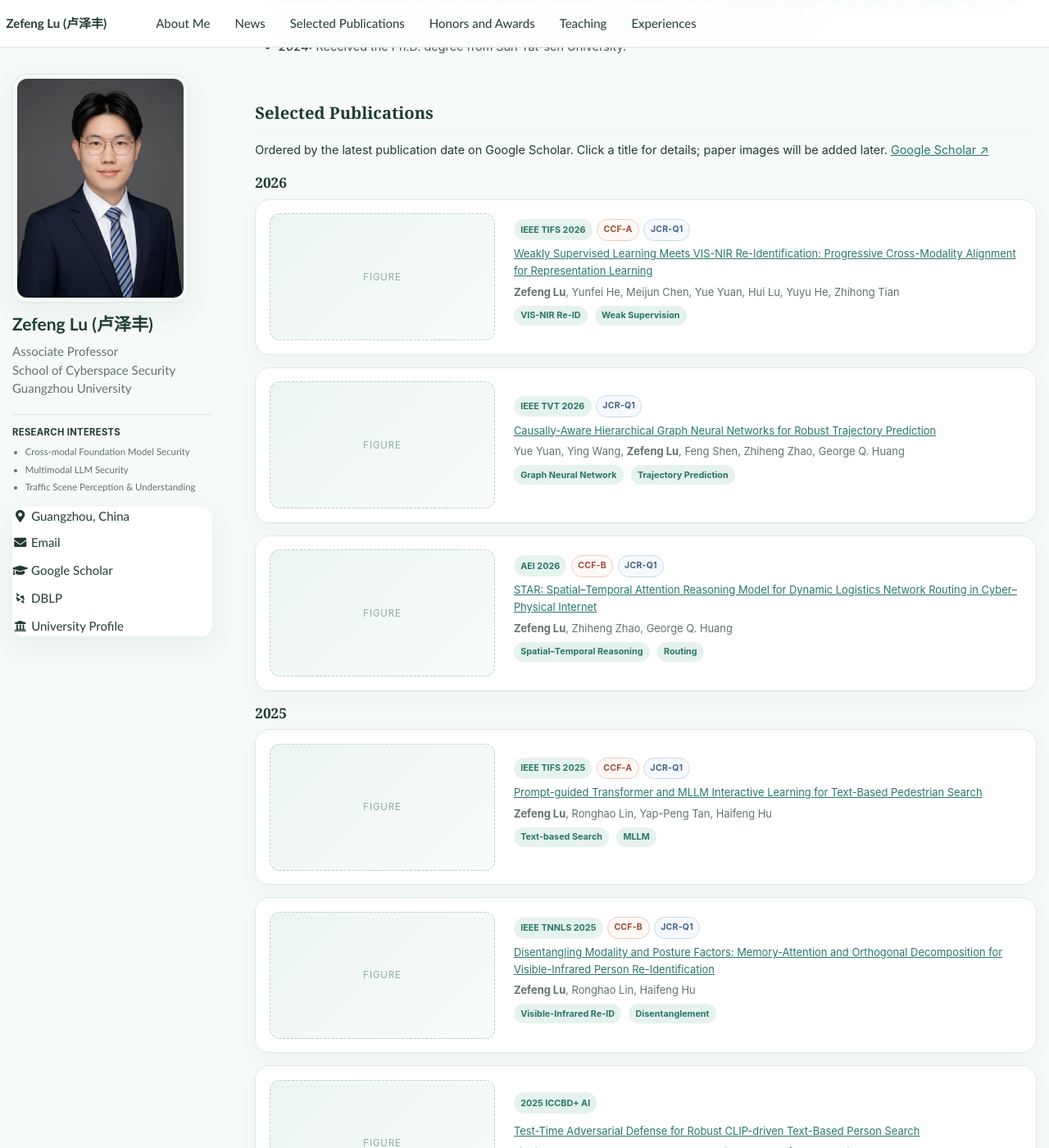
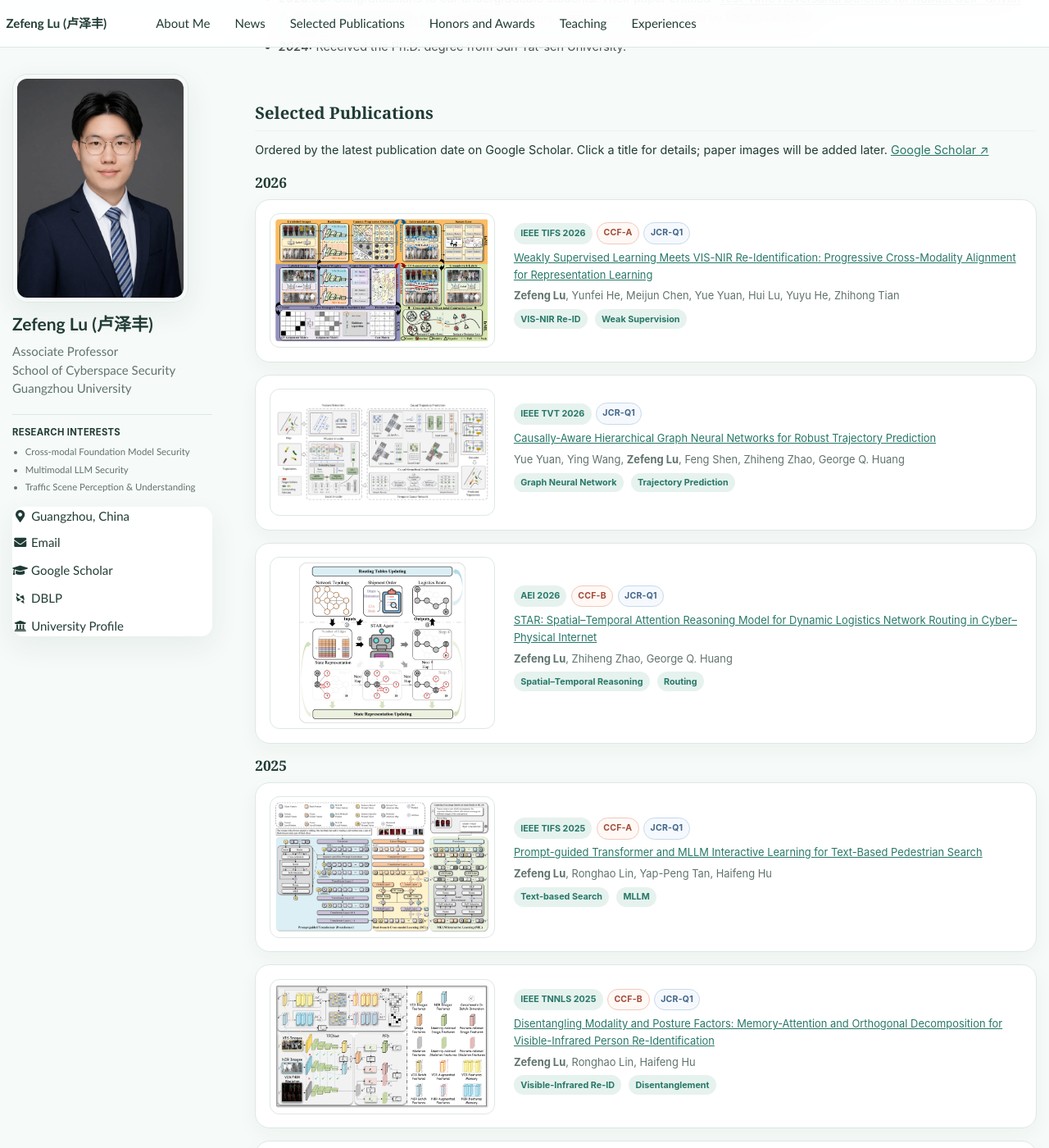
Before and after one commit to ZefengLU-GZHU/zefenglu-gzhu.github.io, a Jekyll site: the page built from _pages/about.md, in a window 1280 px wide and 1400 px high, scrolled down 930 px. Shown: the whole window at 82% size. Built offline with Jekyll 4.4.1, drawn with Linux system fonts in a browser that asks for light colours; some web fonts are replaced; our own code applies the rules of GitHub Pages for plain Markdown files.

Commit message:
Add publication figures

```diff
--- a/_includes/head.html
+++ b/_includes/head.html
@@ -11,7 +11,7 @@
 </script>
 
 <!-- For all browsers -->
-<link rel="stylesheet" href="assets/css/main.css?v=20260727-8">
+<link rel="stylesheet" href="assets/css/main.css?v=20260727-9">
 
 <meta http-equiv="cleartype" content="on">
 <meta name="theme-color" content="#f6faf8">
--- a/_pages/about.md
+++ b/_pages/about.md
@@ -75,7 +75,7 @@ redirect_from:
 ## 2026
 
 <div class="paper-box">
-<div class="paper-box-image"><div class="paper-placeholder"><span>IMAGE<br><small>待补充</small></span></div></div>
+<div class="paper-box-image"><img class="paper-figure" src="{{ '/figure/Weakly Supervised Learning Meets VIS-NIR Re-Identification Progressive Cross-Modality Alignment for Representation Learning.gif' | relative_url }}" alt="Figure for Weakly Supervised Learning Meets VIS-NIR Re-Identification" loading="lazy" decoding="async"></div>
 <div class="paper-box-text" markdown="1">
 <div class="paper-labels"><span class="badge">IEEE TIFS 2026</span><span class="paper-rank paper-rank-ccf">CCF-A</span><span class="paper-rank paper-rank-jcr">JCR-Q1</span></div>
 
@@ -88,7 +88,7 @@ redirect_from:
 </div>
 
 <div class="paper-box">
-<div class="paper-box-image"><div class="paper-placeholder"><span>IMAGE<br><small>待补充</small></span></div></div>
+<div class="paper-box-image"><img class="paper-figure" src="{{ '/figure/Causally-Aware Hierarchical Graph Neural.png' | relative_url }}" alt="Figure for Causally-Aware Hierarchical Graph Neural Networks for Robust Trajectory Prediction" loading="lazy" decoding="async"></div>
 <div class="paper-box-text" markdown="1">
 <div class="paper-labels"><span class="badge">IEEE TVT 2026</span><span class="paper-rank paper-rank-jcr">JCR-Q1</span></div>
 
@@ -101,7 +101,7 @@ Yue Yuan, Ying Wang, **Zefeng Lu**, Feng Shen, Zhiheng Zhao, George Q. Huang
 </div>
 
 <div class="paper-box">
-<div class="paper-box-image"><div class="paper-placeholder"><span>IMAGE<br><small>待补充</small></span></div></div>
+<div class="paper-box-image"><img class="paper-figure" src="{{ '/figure/STAR Spatial–Temporal Attention Reasoning Model for Dynamic Logistics Network Routing in Cyber–Physical Internet.jpg' | relative_url }}" alt="Figure for STAR: Spatial–Temporal Attention Reasoning Model" loading="lazy" decoding="async"></div>
 <div class="paper-box-text" markdown="1">
 <div class="paper-labels"><span class="badge">AEI 2026</span><span class="paper-rank paper-rank-ccf">CCF-B</span><span class="paper-rank paper-rank-jcr">JCR-Q1</span></div>
 
@@ -116,7 +116,7 @@ Yue Yuan, Ying Wang, **Zefeng Lu**, Feng Shen, Zhiheng Zhao, George Q. Huang
 ## 2025
 
 <div class="paper-box">
-<div class="paper-box-image"><div class="paper-placeholder"><span>IMAGE<br><small>待补充</small></span></div></div>
+<div class="paper-box-image"><img class="paper-figure" src="{{ '/figure/Prompt-Guided Transformer and MLLM Interactive Learning for Text-Based Pedestrian Search.gif' | relative_url }}" alt="Figure for Prompt-guided Transformer and MLLM Interactive Learning for Text-Based Pedestrian Search" loading="lazy" decoding="async"></div>
 <div class="paper-box-text" markdown="1">
 <div class="paper-labels"><span class="badge">IEEE TIFS 2025</span><span class="paper-rank paper-rank-ccf">CCF-A</span><span class="paper-rank paper-rank-jcr">JCR-Q1</span></div>
 
@@ -129,7 +129,7 @@ Yue Yuan, Ying Wang, **Zefeng Lu**, Feng Shen, Zhiheng Zhao, George Q. Huang
 </div>
 
 <div class="paper-box">
-<div class="paper-box-image"><div class="paper-placeholder"><span>IMAGE<br><small>待补充</small></span></div></div>
+<div class="paper-box-image"><img class="paper-figure" src="{{ '/figure/Disentangling Modality and Posture Factors Memory-Attention and Orthogonal Decomposition for Visible-Infrared Person Re-Identification.gif' | relative_url }}" alt="Figure for Disentangling Modality and Posture Factors" loading="lazy" decoding="async"></div>
 <div class="paper-box-text" markdown="1">
 <div class="paper-labels"><span class="badge">IEEE TNNLS 2025</span><span class="paper-rank paper-rank-ccf">CCF-B</span><span class="paper-rank paper-rank-jcr">JCR-Q1</span></div>
 
@@ -142,7 +142,7 @@ Yue Yuan, Ying Wang, **Zefeng Lu**, Feng Shen, Zhiheng Zhao, George Q. Huang
 </div>
 
 <div class="paper-box">
-<div class="paper-box-image"><div class="paper-placeholder"><span>IMAGE<br><small>待补充</small></span></div></div>
+<div class="paper-box-image"><img class="paper-figure" src="{{ '/figure/Test-Time Adversarial Defense for Robust CLIP-driven Text-Based Person Search.gif' | relative_url }}" alt="Figure for Test-Time Adversarial Defense for Robust CLIP-driven Text-Based Person Search" loading="lazy" decoding="async"></div>
 <div class="paper-box-text" markdown="1">
 <div class="badge">2025 ICCBD+ AI</div>
 
@@ -155,7 +155,7 @@ Jiaqi Feng, Yucheng Tao, Junlan Huang, Xiyu Chen, **Zefeng Lu**, Hui Lu
 </div>
 
 <div class="paper-box">
-<div class="paper-box-image"><div class="paper-placeholder"><span>IMAGE<br><small>待补充</small></span></div></div>
+<div class="paper-box-image"><img class="paper-figure" src="{{ '/figure/The Pursuer of Light Exploration and Evolution of DAST Technology in XSS Vulnerability Detection.gif' | relative_url }}" alt="Figure for The Pursuer of Light" loading="lazy" decoding="async"></div>
 <div class="paper-box-text" markdown="1">
 <div class="paper-labels"><span class="badge">2025 IEEE DSC</span><span class="paper-rank paper-rank-ccf">CCF-C</span></div>
 
@@ -168,7 +168,7 @@ Youpeng Li, **Zefeng Lu**, Zhigang Wang, Yanli Chen, Yuyu He, Hui Lu
 </div>
 
 <div class="paper-box">
-<div class="paper-box-image"><div class="paper-placeholder"><span>IMAGE<br><small>待补充</small></span></div></div>
+<div class="paper-box-image"><img class="paper-figure" src="{{ '/figure/The Dawn of Intelligent Fuzzing Exploring the Application of Large Language Models in Fuzzing.gif' | relative_url }}" alt="Figure for The Dawn of Intelligent Fuzzing" loading="lazy" decoding="async"></div>
 <div class="paper-box-text" markdown="1">
 <div class="paper-labels"><span class="badge">2025 IEEE DSC</span><span class="paper-rank paper-rank-ccf">CCF-C</span></div>
 
@@ -183,7 +183,7 @@ Zhourui Zhang, **Zefeng Lu**, Yanli Chen, Yuyu He, Zhigang Wang, Hui Lu, Jinghan
 ## 2024
 
 <div class="paper-box">
-<div class="paper-box-image"><div class="paper-placeholder"><span>IMAGE<br><small>待补充</small></span></div></div>
+<div class="paper-box-image"><img class="paper-figure" src="{{ '/figure/Mind the Inconsistent Semantics in Positive Pairs Semantic Aligning and Multimodal Contrastive Learning for Text-Based Pedestrian Search.gif' | relative_url }}" alt="Figure for Mind the Inconsistent Semantics in Positive Pairs" loading="lazy" decoding="async"></div>
 <div class="paper-box-text" markdown="1">
 <div class="paper-labels"><span class="badge">IEEE TIFS 2024</span><span class="paper-rank paper-rank-ccf">CCF-A</span><span class="paper-rank paper-rank-jcr">JCR-Q1</span></div>
 
@@ -196,7 +196,7 @@ Zhourui Zhang, **Zefeng Lu**, Yanli Chen, Yuyu He, Zhigang Wang, Hui Lu, Jinghan
 </div>
 
 <div class="paper-box">
-<div class="paper-box-image"><div class="paper-placeholder"><span>IMAGE<br><small>待补充</small></span></div></div>
+<div class="paper-box-image"><img class="paper-figure" src="{{ '/figure/Tri-level Modality-Information Disentanglement for Visible-Infrared Person Re-Identification.gif' | relative_url }}" alt="Figure for Tri-level Modality-Information Disentanglement" loading="lazy" decoding="async"></div>
 <div class="paper-box-text" markdown="1">
 <div class="paper-labels"><span class="badge">IEEE TMM 2024</span><span class="paper-rank paper-rank-ccf">CCF-A</span><span class="paper-rank paper-rank-jcr">JCR-Q1</span></div>
 
@@ -211,7 +211,7 @@ Zhourui Zhang, **Zefeng Lu**, Yanli Chen, Yuyu He, Zhigang Wang, Hui Lu, Jinghan
 ## 2023—2022
 
 <div class="paper-box">
-<div class="paper-box-image"><div class="paper-placeholder"><span>IMAGE<br><small>待补充</small></span></div></div>
+<div class="paper-box-image"><img class="paper-figure" src="{{ '/figure/Graph-Based Progressive Fusion Network for Multi-Modality Vehicle Re-Identification.gif' | relative_url }}" alt="Figure for Graph-Based Progressive Fusion Network" loading="lazy" decoding="async"></div>
 <div class="paper-box-text" markdown="1">
 <div class="paper-labels"><span class="badge">IEEE TITS 2023</span><span class="paper-rank paper-rank-ccf">CCF-B</span><span class="paper-rank paper-rank-jcr">JCR-Q1</span></div>
 
@@ -224,7 +224,7 @@ Qiaolin He, **Zefeng Lu**, Zihan Wang, Haifeng Hu
 </div>
 
 <div class="paper-box">
-<div class="paper-box-image"><div class="paper-placeholder"><span>IMAGE<br><small>待补充</small></span></div></div>
+<div class="paper-box-image"><img class="paper-figure" src="{{ '/figure/Modality and Camera Factors Bi-Disentanglement for NIR-VIS Object Re-Identification.gif' | relative_url }}" alt="Figure for Modality and Camera Factors Bi-Disentanglement" loading="lazy" decoding="async"></div>
 <div class="paper-box-text" markdown="1">
 <div class="paper-labels"><span class="badge">IEEE TIFS 2023</span><span class="paper-rank paper-rank-ccf">CCF-A</span><span class="paper-rank paper-rank-jcr">JCR-Q1</span></div>
 
@@ -237,7 +237,7 @@ Qiaolin He, **Zefeng Lu**, Zihan Wang, Haifeng Hu
 </div>
 
 <div class="paper-box">
-<div class="paper-box-image"><div class="paper-placeholder"><span>IMAGE<br><small>待补充</small></span></div></div>
+<div class="paper-box-image"><img class="paper-figure" src="{{ '/figure/Mask-Aware Pseudo Label Denoising for Unsupervised Vehicle Re-Identification.gif' | relative_url }}" alt="Figure for Mask-Aware Pseudo Label Denoising" loading="lazy" decoding="async"></div>
 <div class="paper-box-text" markdown="1">
 <div class="paper-labels"><span class="badge">IEEE TITS 2023</span><span class="paper-rank paper-rank-ccf">CCF-B</span><span class="paper-rank paper-rank-jcr">JCR-Q1</span></div>
 
@@ -250,7 +250,7 @@ Qiaolin He, **Zefeng Lu**, Zihan Wang, Haifeng Hu
 </div>
 
 <div class="paper-box">
-<div class="paper-box-image"><div class="paper-placeholder"><span>IMAGE<br><small>待补充</small></span></div></div>
+<div class="paper-box-image"><img class="paper-figure" src="{{ '/figure/Mask-Aware Reasoning Transformer for Vehicle Re-Identification.gif' | relative_url }}" alt="Figure for MART: Mask-Aware Reasoning Transformer" loading="lazy" decoding="async"></div>
 <div class="paper-box-text" markdown="1">
 <div class="paper-labels"><span class="badge">IEEE TITS 2023</span><span class="paper-rank paper-rank-ccf">CCF-B</span><span class="paper-rank paper-rank-jcr">JCR-Q1</span></div>
 
@@ -263,7 +263,7 @@ Qiaolin He, **Zefeng Lu**, Zihan Wang, Haifeng Hu
 </div>
 
 <div class="paper-box">
-<div class="paper-box-image"><div class="paper-placeholder"><span>IMAGE<br><small>待补充</small></span></div></div>
+<div class="paper-box-image"><img class="paper-figure" src="{{ '/figure/Common Visual Part Alignment for Vehicle Re-Identification.jpg' | relative_url }}" alt="Figure for Common Visual Part Alignment for Vehicle Re-Identification" loading="lazy" decoding="async"></div>
 <div class="paper-box-text" markdown="1">
 <div class="badge">Electronics Letters 2022</div>
 
@@ -276,7 +276,7 @@ Qiaolin He, **Zefeng Lu**, Zihan Wang, Haifeng Hu
 </div>
 
 <div class="paper-box">
-<div class="paper-box-image"><div class="paper-placeholder"><span>IMAGE<br><small>待补充</small></span></div></div>
+<div class="paper-box-image"><img class="paper-figure" src="{{ '/figure/Identity-Unrelated Information Decoupling Model for Vehicle Re-Identification.gif' | relative_url }}" alt="Figure for Identity-Unrelated Information Decoupling Model" loading="lazy" decoding="async"></div>
 <div class="paper-box-text" markdown="1">
 <div class="paper-labels"><span class="badge">IEEE TITS 2022</span><span class="paper-rank paper-rank-ccf">CCF-B</span><span class="paper-rank paper-rank-jcr">JCR-Q1</span></div>
 
--- a/assets/css/main.scss
+++ b/assets/css/main.scss
@@ -451,6 +451,18 @@ body.lang-zh .lang-en {
   min-height: 155px;
 }
 
+.paper-figure {
+  width: 100%;
+  min-height: 155px;
+  max-height: 210px;
+  align-self: center;
+  padding: 0.4rem;
+  border: 1px solid var(--line);
+  border-radius: 12px;
+  background: #fff;
+  object-fit: contain;
+}
+
 .paper-placeholder {
   display: flex;
   width: 100%;
```
Also changed, not shown: figure/Causally-Aware Hierarchical Graph Neural.png (added), figure/Common Visual Part Alignment for Vehicle Re-Identification.jpg (added), figure/Disentangling Modality and Posture Factors Memory-Attention and Orthogonal Decomposition for Visible-Infrared Person Re-Identification.gif (added), figure/Graph-Based Progressive Fusion Network for Multi-Modality Vehicle Re-Identification.gif (added), figure/Identity-Unrelated Information Decoupling Model for Vehicle Re-Identification.gif (added), figure/Mask-Aware Pseudo Label Denoising for Unsupervised Vehicle Re-Identification.gif (added), figure/Mask-Aware Reasoning Transformer for Vehicle Re-Identification.gif (added), figure/Mind the Inconsistent Semantics in Positive Pairs Semantic Aligning and Multimodal Contrastive Learning for Text-Based Pedestrian Search.gif (added), figure/Modality and Camera Factors Bi-Disentanglement for NIR-VIS Object Re-Identification.gif (added), figure/Prompt-Guided Transformer and MLLM Interactive Learning for Text-Based Pedestrian Search.gif (added), figure/STAR Spatial–Temporal Attention Reasoning Model for Dynamic Logistics Network Routing in Cyber–Physical Internet.jpg (added), figure/Test-Time Adversarial Defense for Robust CLIP-driven Text-Based Person Search.gif (added), figure/The Dawn of Intelligent Fuzzing Exploring the Application of Large Language Models in Fuzzing.gif (added), figure/The Pursuer of Light Exploration and Evolution of DAST Technology in XSS Vulnerability Detection.gif (added), 2 more files.
